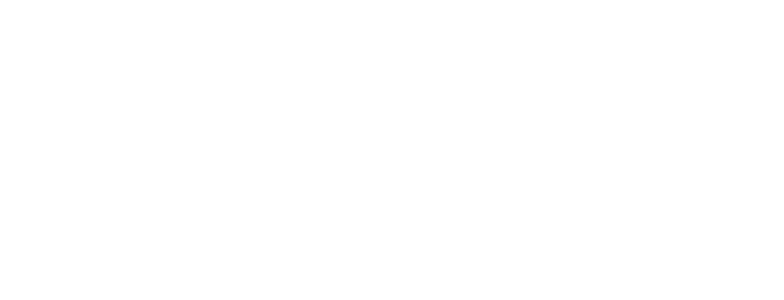
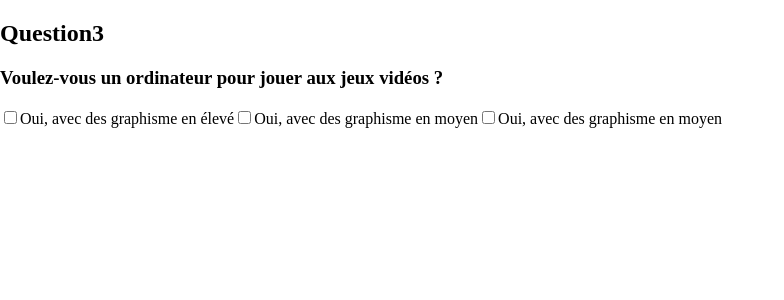
Before and after one commit to ArtyMartin/lebonordi, an Angular app: page /questionaire in a window 1280 px wide. Before the commit this address led to /. Shown: the top 300 px of the page, without its empty margins (0-784 px from the left). Built offline with nearby package versions, Linux system fonts and the light colour scheme.

Commit message:
questionnaire v2

```diff
--- a/src/app/app-routing.module.ts
+++ b/src/app/app-routing.module.ts
@@ -2,10 +2,12 @@
 import { RouterModule, Routes } from '@angular/router';
 import { HeaderComponent } from './header/header.component';
 import { PropositionComponent } from './proposition/proposition.component';
+import { QuestionnaireComponent } from './questionnaire/questionnaire.component';
 
 const routes: Routes = [
   {path: '', component: HeaderComponent},
-   {path: 'propositions', component: PropositionComponent }
+   {path: 'propositions', component: PropositionComponent },
+   {path: 'questionaire', component: QuestionnaireComponent }
 ];
 
 @NgModule({
--- a/src/app/questionnaire/questionnaire.component.html
+++ b/src/app/questionnaire/questionnaire.component.html
@@ -1 +1,15 @@
-<p>questionnaire works!</p>
+<app-header></app-header>
+
+<main>
+    <h2>Question3</h2>
+    <h3>Voulez-vous un ordinateur pour jouer aux jeux vidéos ?</h3>
+
+    <input type="checkbox" name="qu1" id="" class="qu1">
+    <label for="qu1" class="l1">Oui, avec des graphisme en élevé</label>
+
+    <input type="checkbox" name="qu2" id="" class="qu2">
+    <label for="qu2" class="l2">Oui, avec des graphisme en moyen</label>
+
+    <input type="checkbox" name="qu3" id="" class="qu3">
+    <label for="qu3" class="l3">Oui, avec des graphisme en moyen</label>
+</main>
```
